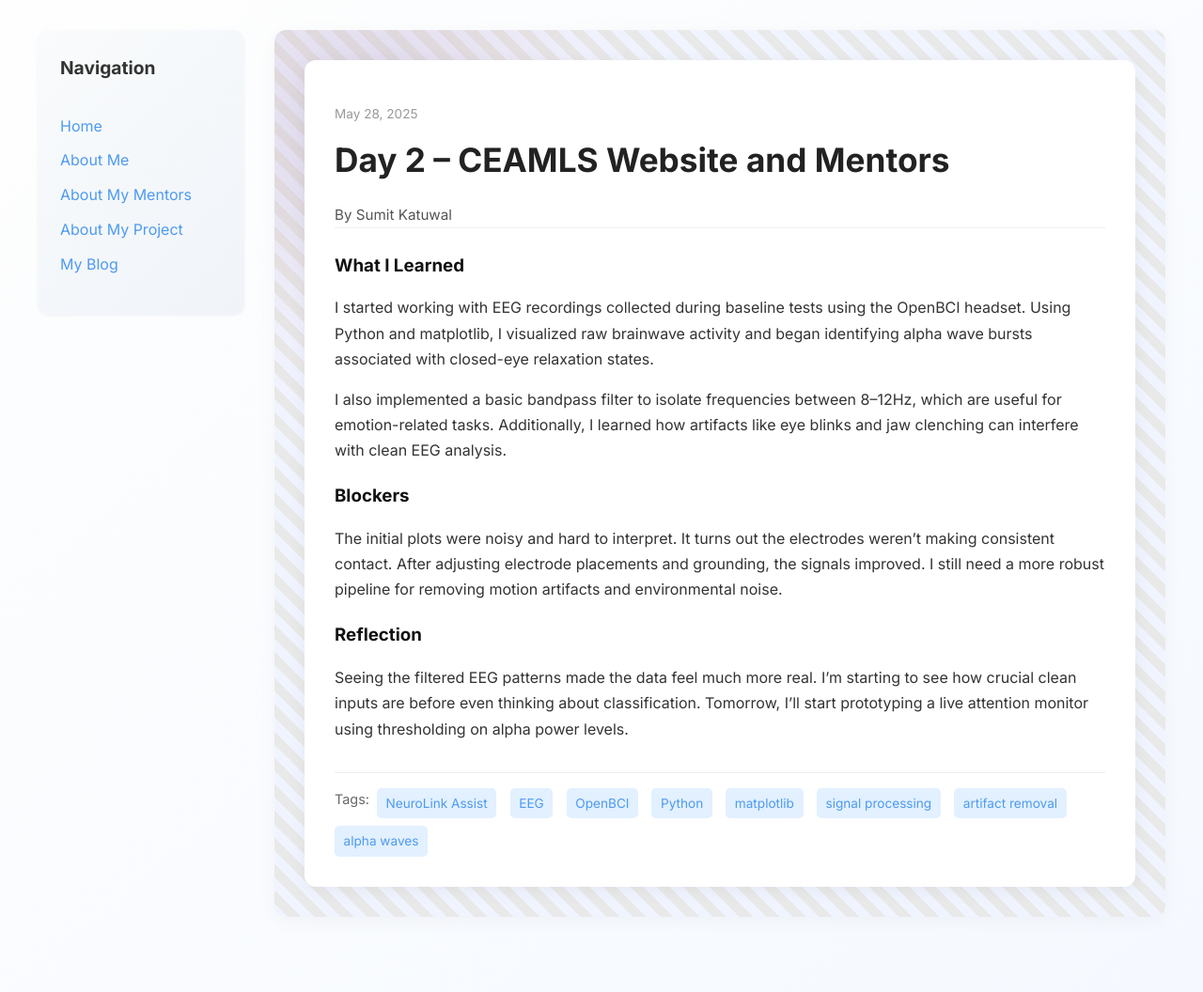
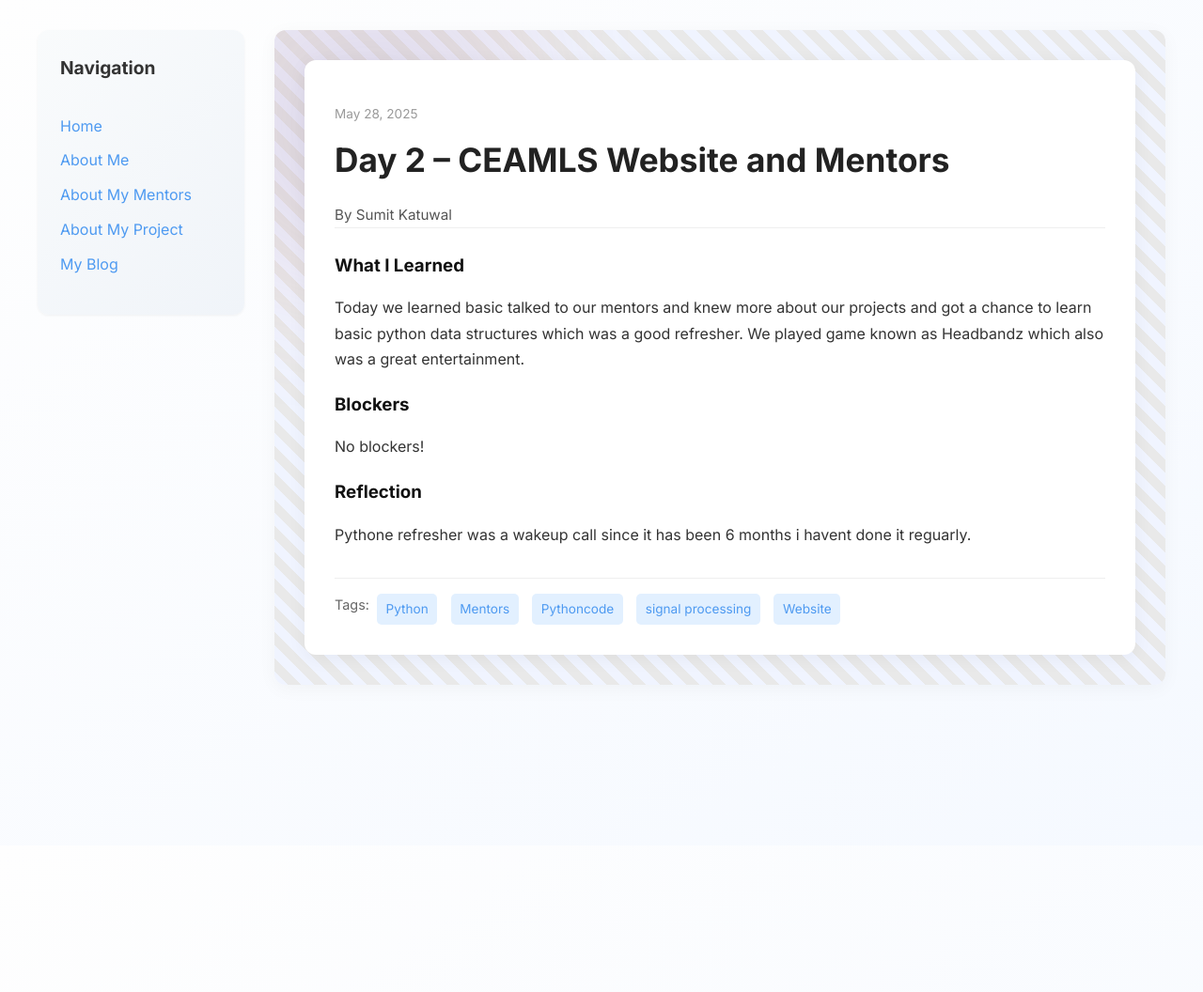
Before and after one commit to SumitKatuwal3382/SumitKatuwal3382.github.io, a Jekyll site: the page built from _posts/2025-05-28-day-2.md, in a window 1280 px wide. Shown: the whole page at 94% size. Built offline with Jekyll 4.4.1, drawn with Linux system fonts in a browser that asks for light colours; after the commit the page ends 900 px from its top, so only the background shows below that.

Commit message:
Update 2025-05-28-day-2.md

```diff
--- a/_posts/2025-05-28-day-2.md
+++ b/_posts/2025-05-28-day-2.md
@@ -4,16 +4,15 @@ title: "Day 2 – CEAMLS Website and Mentors"
 date: 2025-05-28
 author: Sumit Katuwal
 permalink: /day2.html
-tags: ["NeuroLink Assist", "EEG", "OpenBCI", "Python", "matplotlib", "signal processing", "artifact removal", "alpha waves"]
+tags: ["Python","Mentors", "Pythoncode","signal processing","Website"]
 
 what_i_learned: |
-  I started working with EEG recordings collected during baseline tests using the OpenBCI headset. Using Python and matplotlib, I visualized raw brainwave activity and began identifying alpha wave bursts associated with closed-eye relaxation states.
+  Today we learned basic talked to our mentors and knew more about our projects and got a chance to learn basic python data structures which was a good refresher. We played game known as Headbandz which also was a great entertainment.
 
-  I also implemented a basic bandpass filter to isolate frequencies between 8–12Hz, which are useful for emotion-related tasks. Additionally, I learned how artifacts like eye blinks and jaw clenching can interfere with clean EEG analysis.
 
 blockers: |
-  The initial plots were noisy and hard to interpret. It turns out the electrodes weren’t making consistent contact. After adjusting electrode placements and grounding, the signals improved. I still need a more robust pipeline for removing motion artifacts and environmental noise.
+ No blockers!
 
 reflection: |
-  Seeing the filtered EEG patterns made the data feel much more real. I’m starting to see how crucial clean inputs are before even thinking about classification. Tomorrow, I’ll start prototyping a live attention monitor using thresholding on alpha power levels.
+  Pythone refresher was a wakeup call since it has been 6 months i havent done it reguarly.
 ---
```
